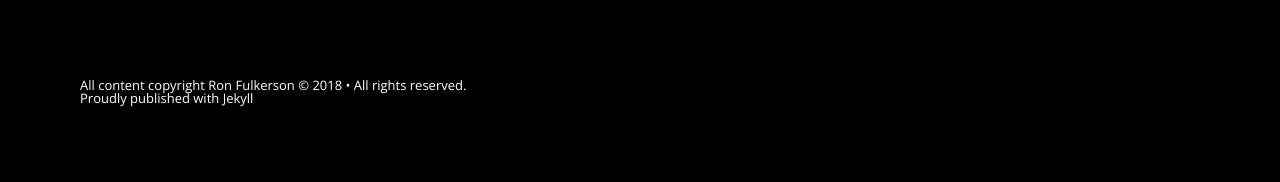
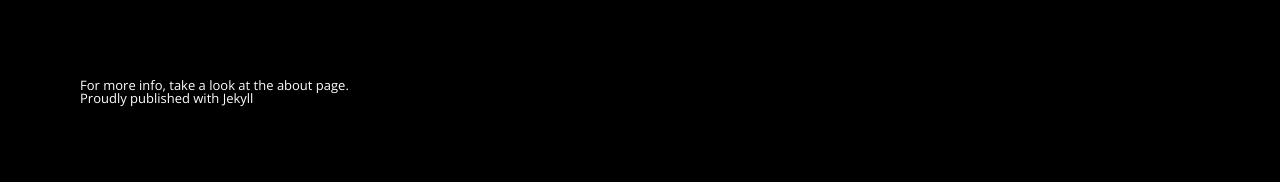
Before and after one commit to ronfulkerson/zyzzel, a Jekyll site: the page built from index.html, in a window 1280 px wide. Shown: the part 1044-1226 px from the top of the page. Built offline with Jekyll 4.4.1, drawn with Linux system fonts in a browser that asks for light colours; nearby versions of some CDN libraries.

Commit message:
Fixed footer

```diff
--- a/_includes/footer.html
+++ b/_includes/footer.html
@@ -1,6 +1,6 @@
 <footer class="notepad-site-footer">
     <div class="copyright">
-         <section>All content copyright <a href="{{ site.url }}/about">{{ site.owner.name }}</a> &copy; {{ site.time | date: '%Y' }} &bull; All rights reserved.</section>
+         <section>For more info, take a look at the <a href="{{ site.url }}/about">about page.</a> </section>
          <section>Proudly published with <a class="icon-ghost" href="https://jekyllrb.com/">Jekyll</a></section>
     </div>
     <div class="social-icons">
```
